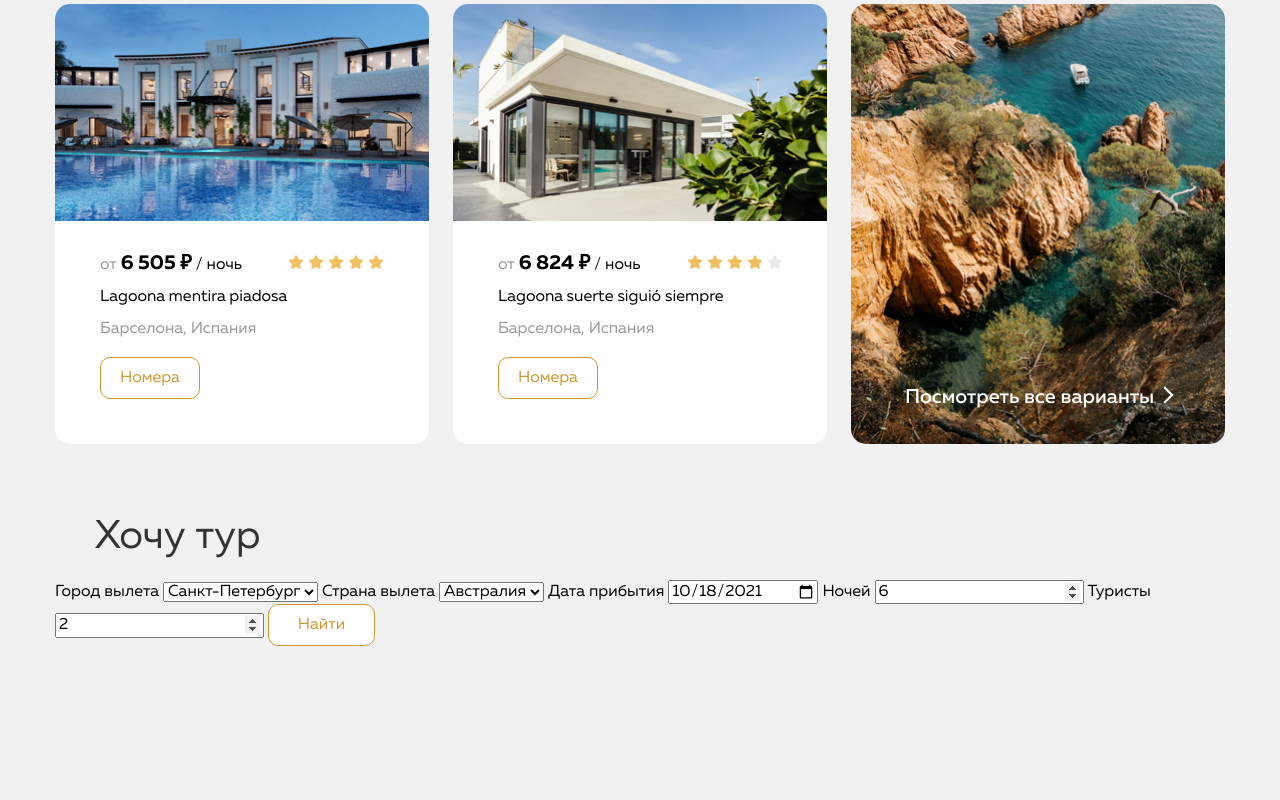
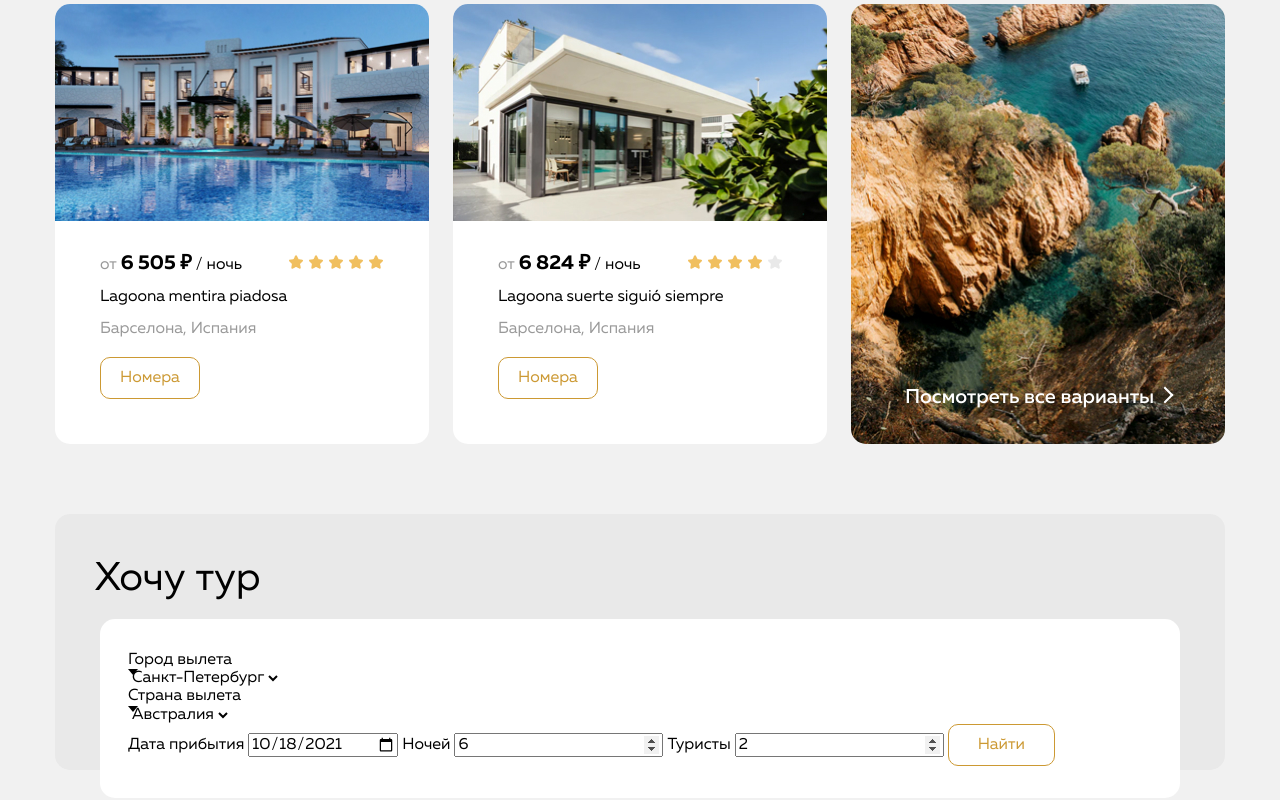
Before and after one commit to JustManForever/Lagoona, a plain HTML site: page index.html in a window 1280 px wide. Shown: the part 3803-4603 px from the top of the page. Before the commit the page ends 4479 px from the top, so only its background shows below. Drawn offline with Linux system fonts and the light colour scheme.

Commit message:
go on to work for form

```diff
--- a/css/style.css
+++ b/css/style.css
@@ -28,7 +28,7 @@
 }
 .header-button-container {
 }
-.header-down-btn {
+.header-btn-huge {
 }
 .main {
 }
@@ -40,7 +40,7 @@
 }
 .offers-block {
 }
-.offers-leftside-tour {
+.first-tour {
 }
 .tour-tiitle {
 }
@@ -48,7 +48,9 @@
 }
 .tour-link {
 }
-.offers-rooms {
+.second-tour {
+}
+.luxe-rooms {
 }
 .rooms-title {
 }
@@ -71,6 +73,8 @@
 .services-item {
 }
 .services-item-img {
+}
+.sevice-item-info {
 }
 .services-item-link {
 }
@@ -98,6 +102,8 @@
 }
 .hotels-item-img {
 }
+.hotels-item-info {
+}
 .hotels-item-price {
 }
 .price-from {
@@ -114,11 +120,21 @@
 }
 .hotels-item-location {
 }
-.btn {
+.hotels-btn {
 }
 .hotels-more {
 }
 .hotels-more-link {
+}
+.search {
+}
+.search-title {
+}
+.search-form {
+}
+.search-form-title {
+}
+.search-form-choose {
 }
 
 /* Fonts */
@@ -642,6 +658,37 @@ section:not(:last-child) {
   transform: rotate(-45deg);
 }
 
+/* Search */
+.search {
+  padding-top: 45px;
+  padding-bottom: 45px;
+  max-height: 256px;
+  background-color: #E9E9E9;
+  border-radius: 15px;
+}
+
+.search-title {
+  line-height: 1;
+  color: #000;
+}
+
+.search-form {
+  margin: 0 45px;
+  padding: 32px 28px;
+  border-radius: 15px;
+  background-color: #fff;
+}
+
+.search-form-choose {
+  margin: 0;
+  padding: 0;
+  display: block;
+  background-image: url(../img/FormArrowDown.svg);
+  background-repeat: no-repeat;
+  background-color: inherit;
+  border: none;
+}
+
 input[type=number]::-webkit-inner-spin-button,
 input[type=number]::-webkit-outer-spin-button {
 opacity: 1;
--- a/index.html
+++ b/index.html
@@ -430,24 +430,24 @@
       </section>
       <section class="search">
         <h2 class="search-title">Хочу тур</h2>
-        <form action="https://postman-echo.com/post" method="post">
-          <label for="city">Город вылета</label>
-          <select name="city" id="city">
+        <form class="search-form" action="https://postman-echo.com/post" method="post">
+          <label class="search-form-title" for="city">Город вылета</label>
+          <select class="search-form-choose" name="city" id="city">
             <option value="Санкт-Петербург">Санкт-Петербург</option>
             <option value="Санкт-Петербург">Санкт-Петербург</option>
             <option value="Санкт-Петербург">Санкт-Петербург</option>
           </select>
-          <label for="country">Страна вылета</label>
-          <select name="country" id="country">
+          <label class="search-form-title" for="country">Страна вылета</label>
+          <select class="search-form-choose" name="country" id="country">
             <option value="Санкт-Петербург">Австралия</option>
             <option value="Санкт-Петербург">Австралия</option>
             <option value="Санкт-Петербург">Австралия</option>
           </select>
-          <label for="date">Дата прибытия</label>
+          <label class="search-form-title" for="date">Дата прибытия</label>
           <input type="date" name="date" value="2021-10-18" id="date">
-          <label for="nights">Ночей</label>
+          <label class="search-form-title" for="nights">Ночей</label>
           <input type="number" min="1" id="nights" name="nights" value="6">
-          <label for="guests">Туристы</label>
+          <label class="search-form-title" for="guests">Туристы</label>
           <input type="number" min="1" id="guests" name="guests" value="2">
           <button type="submit">Найти</button>
         </form>
```
Also changed, not shown: img/FormArrowDown.svg (added).
